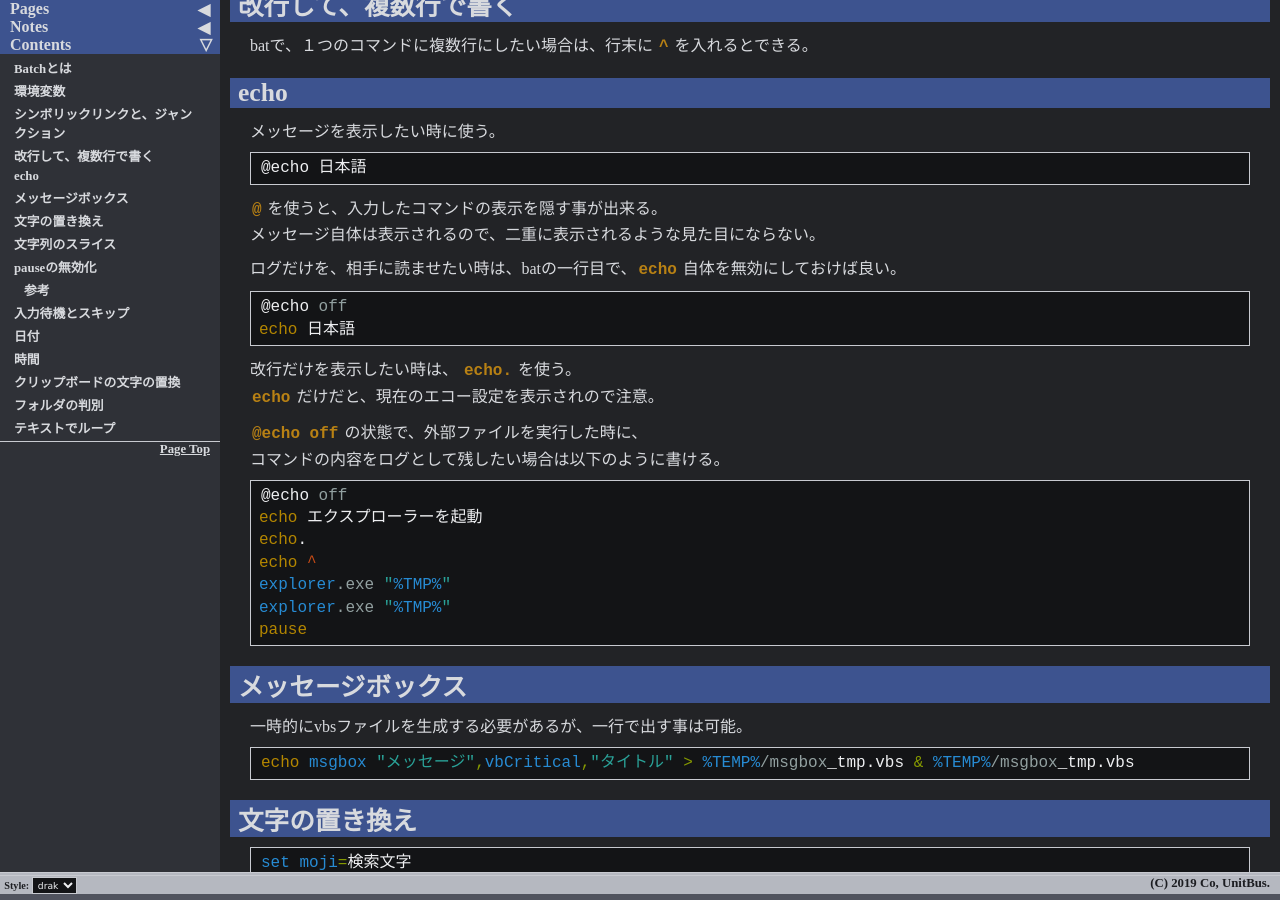
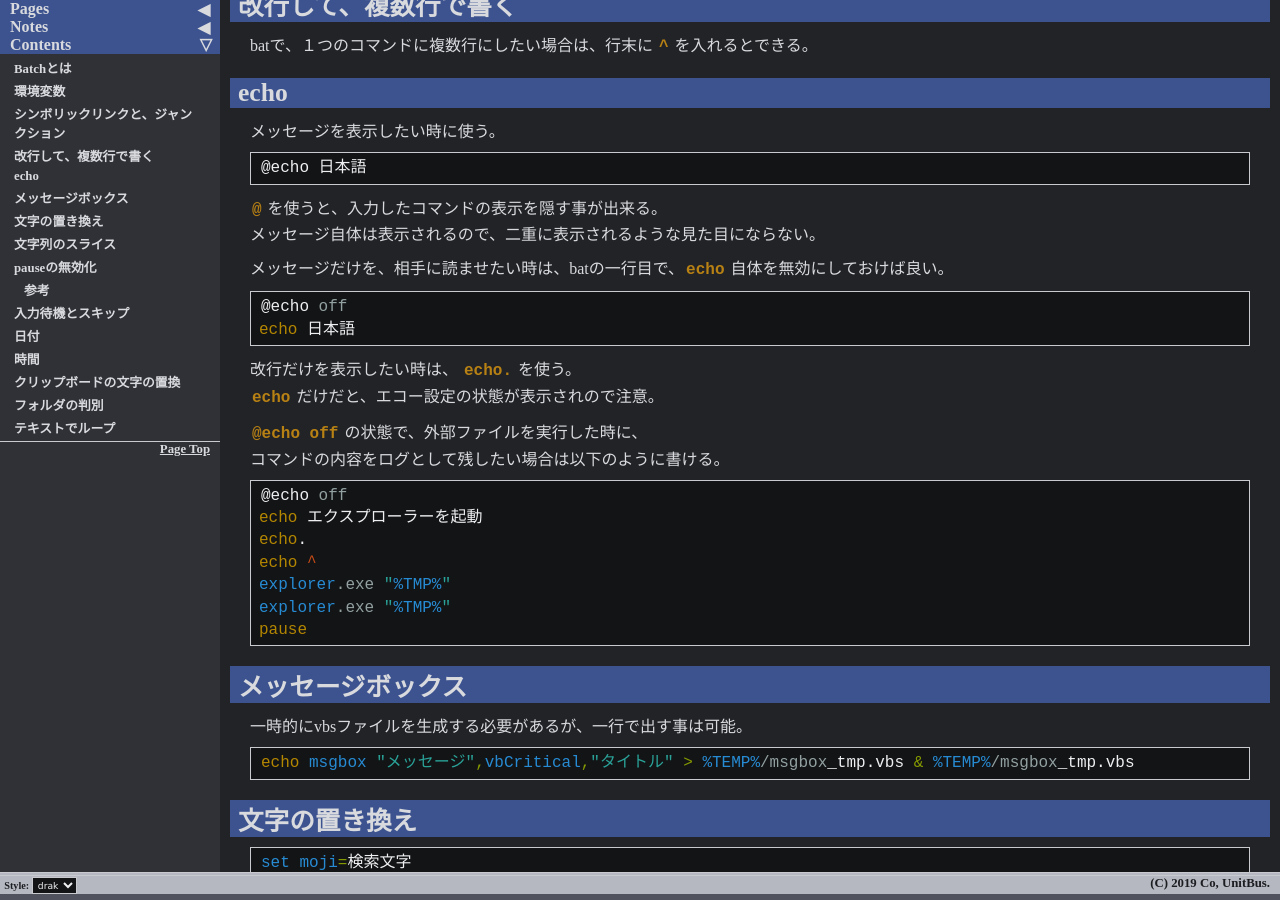
Before and after one commit to unitbus/unitbus.github.io, a Jekyll site: the page built from pages/notes/windows/batch.md, in a window 1280 px wide and 900 px high, scrolled down 838 px. Built offline with Jekyll 4.4.1, drawn with Linux system fonts in a browser that asks for light colours.

Commit message:
Update batch.md

````diff
--- a/pages/notes/windows/batch.md
+++ b/pages/notes/windows/batch.md
@@ -63,7 +63,7 @@ batで、１つのコマンドに複数行にしたい場合は、行末に `^`
 `@` を使うと、入力したコマンドの表示を隠す事が出来る。
 メッセージ自体は表示されるので、二重に表示されるような見た目にならない。
 
-ログだけを、相手に読ませたい時は、batの一行目で、`echo` 自体を無効にしておけば良い。
+メッセージだけを、相手に読ませたい時は、batの一行目で、`echo` 自体を無効にしておけば良い。
 
 ```bat
 @echo off
@@ -71,7 +71,7 @@ echo 日本語
 ```
 
 改行だけを表示したい時は、 `echo.` を使う。
-`echo` だけだと、現在のエコー設定を表示されので注意。
+`echo` だけだと、エコー設定の状態が表示されので注意。
 
 `@echo off` の状態で、外部ファイルを実行した時に、
 コマンドの内容をログとして残したい場合は以下のように書ける。
@@ -220,7 +220,7 @@ exit /B %errorlevel%
 echo %~1
 ```
 
-forを使い、`/f`でファイルモードにする。
+`for`を使い、`/f`でファイルモードにする。
 扱うテキストにスペースが含まれる場合、デフォルトだと区切り文字と判断されてしまうので、
 区切り文字を改行だけにしたい場合は、`delims`を空にする必要がある。
 更に、開く予定のテキストファイル自体にスペースが含まれてる場合は、`usebackq`で回避出来る。
````
